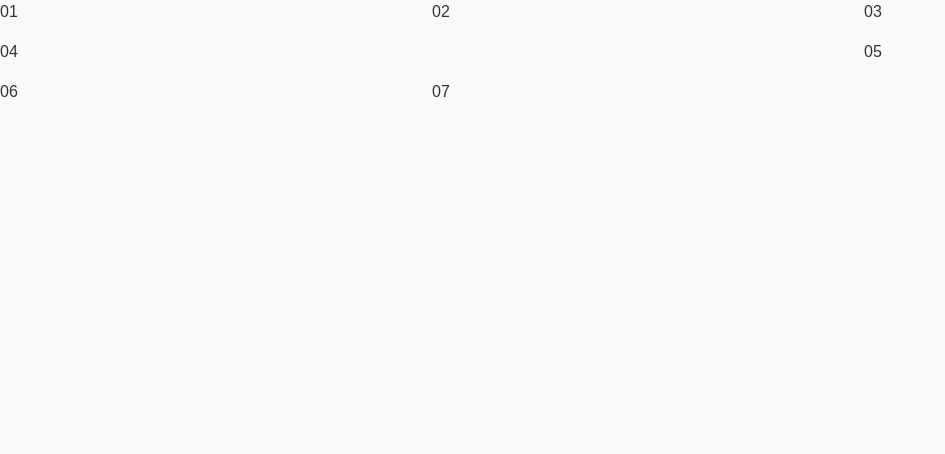
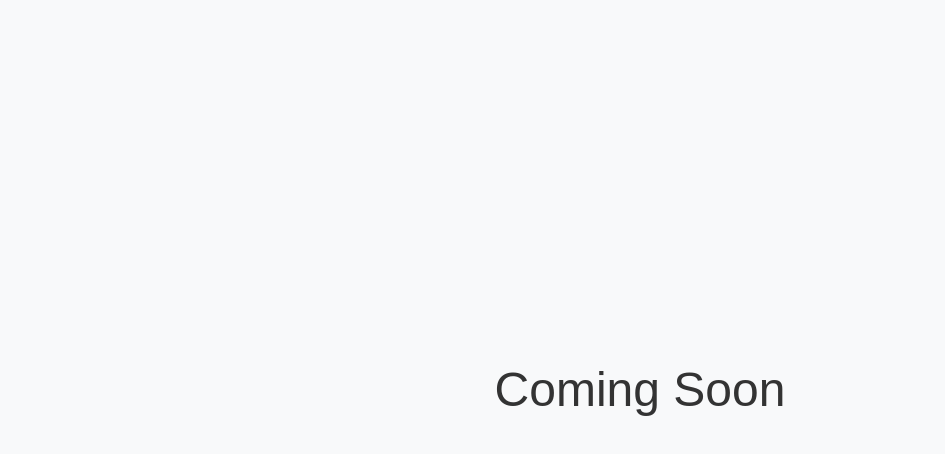
Before and after one commit to Kadher111/React-Project, a React (Create React App) app: page /Task3 in a window 1280 px wide. Shown: the top 454 px of the page, without its empty margins (0-945 px from the left). Built offline with nearby package versions, Linux system fonts and the light colour scheme.

Commit message:
coming soon

```diff
--- a/src/Pages/Task3.jsx
+++ b/src/Pages/Task3.jsx
@@ -3,15 +3,7 @@ import * as React from "react";
 export default function Task2() {
   return (
     <>
-      <div class="grid grid-cols-3 gap-4">
-        <div class="...">01</div>
-        <div class="...">02</div>
-        <div class="...">03</div>
-        <div class="col-span-2 ...">04</div>
-        <div class="...">05</div>
-        <div class="...">06</div>
-        <div class="col-span-2 ...">07</div>
-      </div>
+      <ComingSoon />
     </>
   );
 }
--- a/src/Styles/index.css
+++ b/src/Styles/index.css
@@ -11,6 +11,7 @@ code {
   font-family: source-code-pro, Menlo, Monaco, Consolas, "Courier New",
     monospace;
 }
+
 @tailwind base;
 @tailwind components;
 @tailwind utilities;
```
